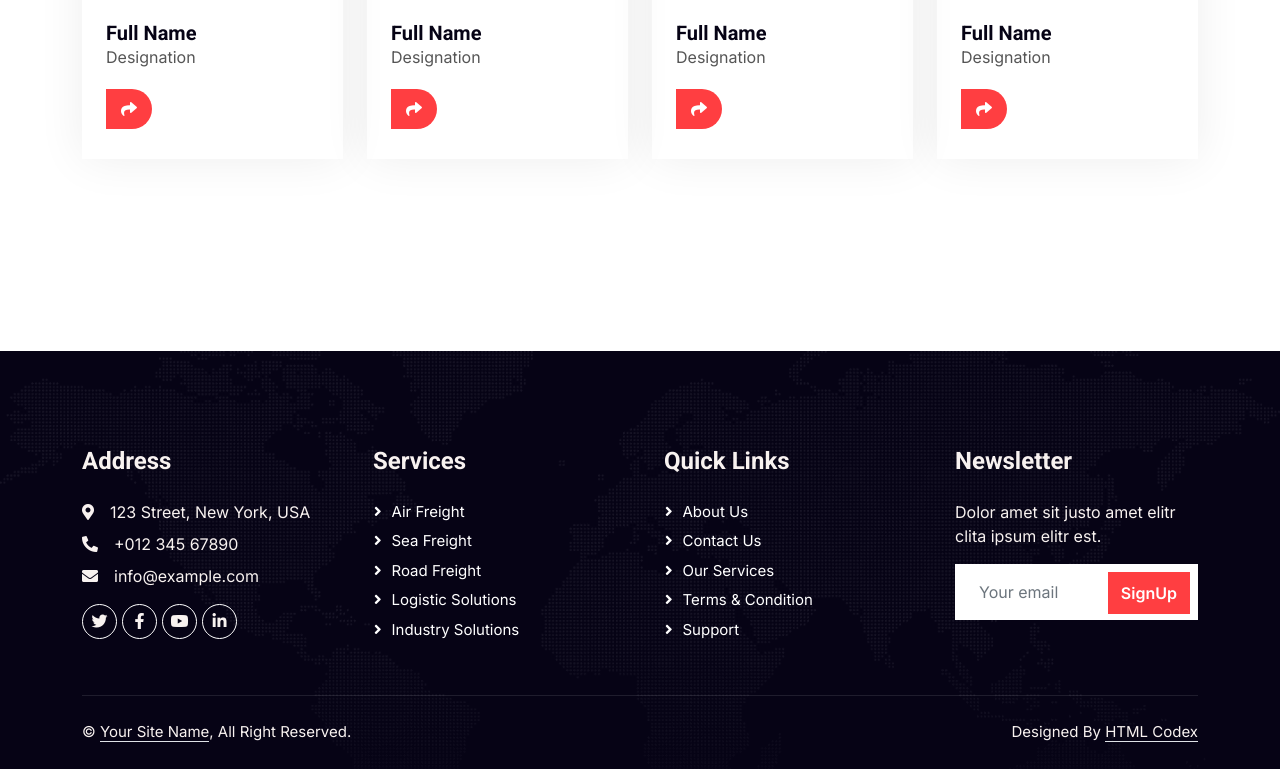
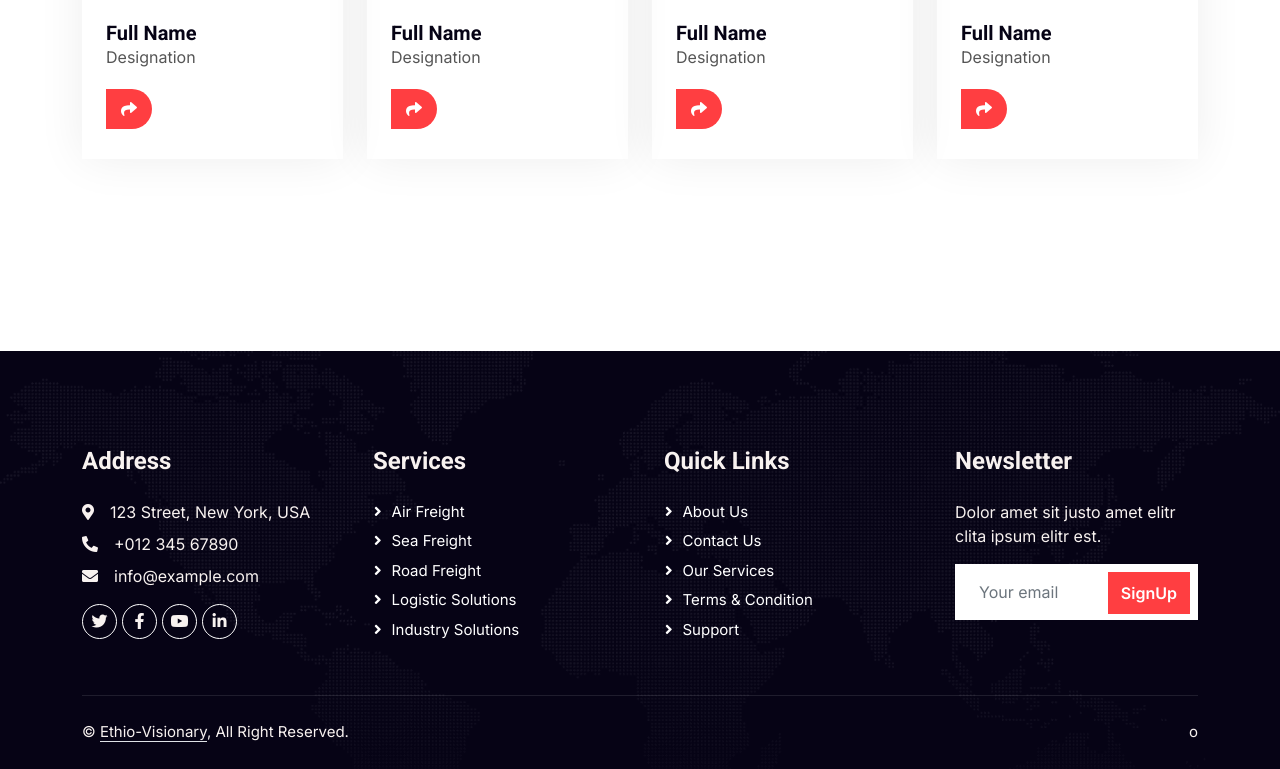
Before and after one commit to Dagmawialebachew/Ethio-visionary, a plain HTML site: page team.html in a window 1280 px wide. Shown: the part 1383-2152 px from the top of the page. Drawn offline with nearby package versions, Linux system fonts and the light colour scheme.

Commit message:
Update team.html

```diff
--- a/team.html
+++ b/team.html
@@ -285,11 +285,10 @@
             <div class="copyright">
                 <div class="row">
                     <div class="col-md-6 text-center text-md-start mb-3 mb-md-0">
-                        &copy; <a class="border-bottom" href="#">Your Site Name</a>, All Right Reserved.
+                        &copy; <a class="border-bottom" href="#">Ethio-Visionary</a>, All Right Reserved.
                     </div>
                     <div class="col-md-6 text-center text-md-end">
-                        <!--/*** This template is free as long as you keep the footer author’s credit link/attribution link/backlink. If you'd like to use the template without the footer author’s credit link/attribution link/backlink, you can purchase the Credit Removal License from "https://htmlcodex.com/credit-removal". Thank you for your support. ***/-->
-                        Designed By <a class="border-bottom" href="https://htmlcodex.com">HTML Codex</a>
+              o
                     </div>
                 </div>
             </div>
```
